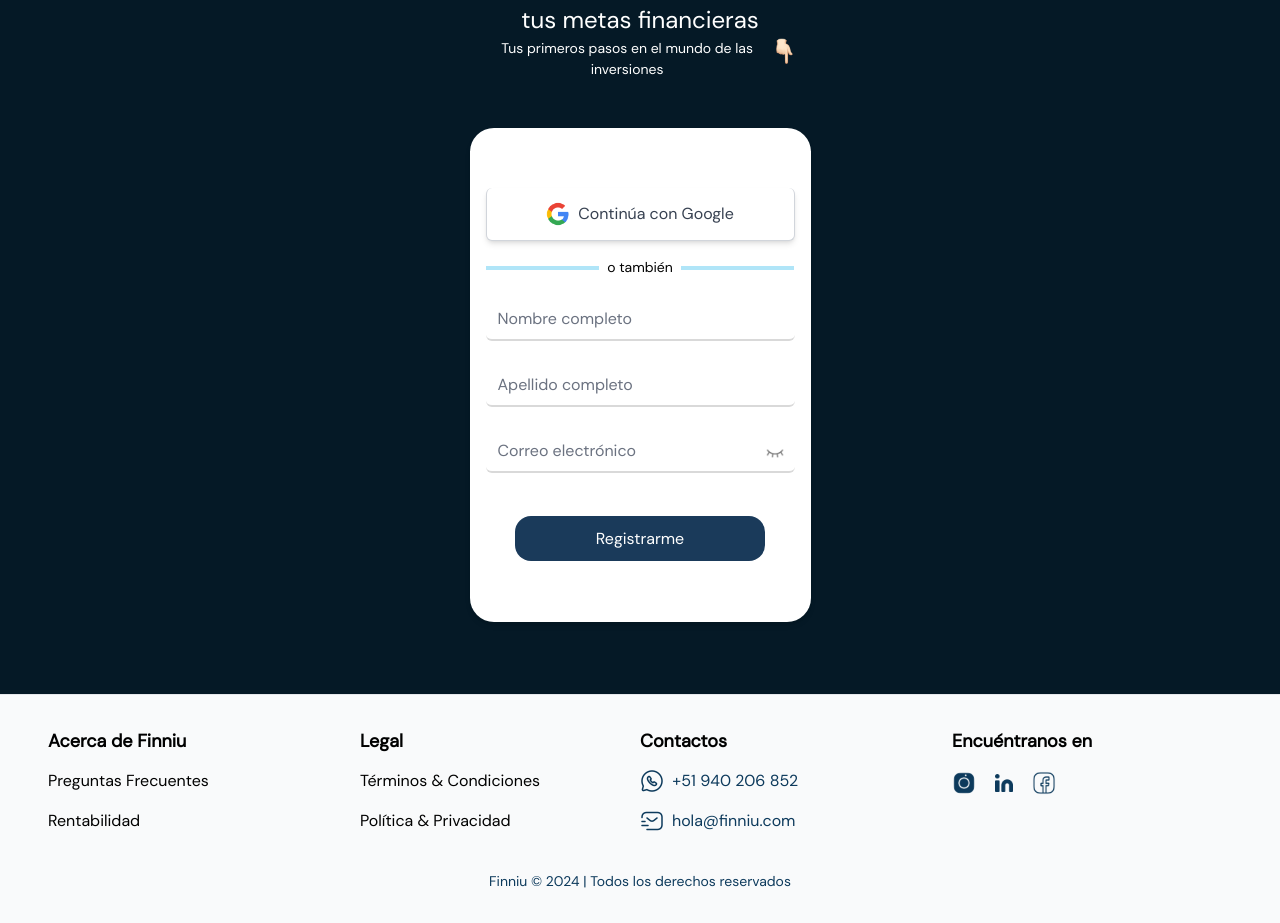
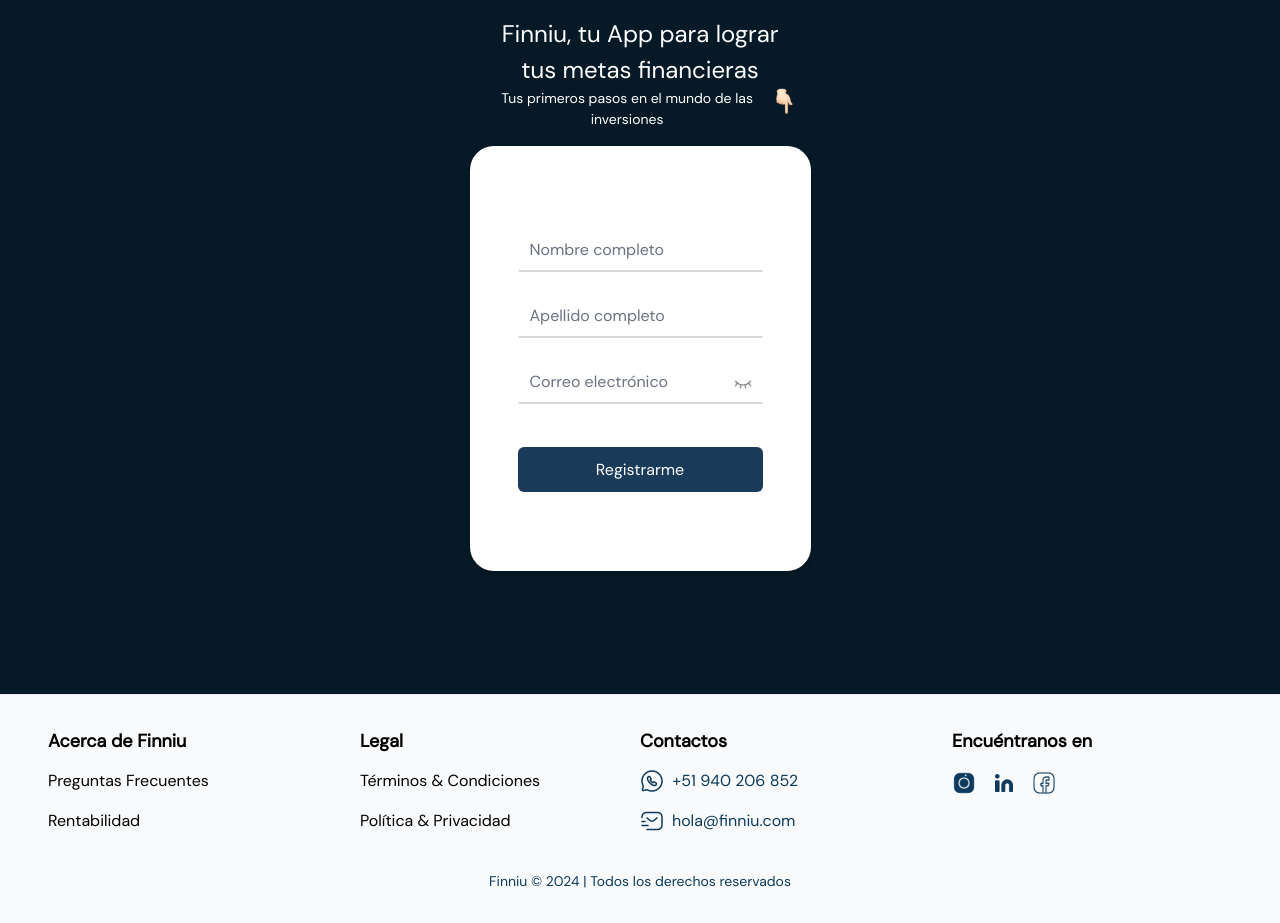
Before and after one commit to IngridC10/Finniu-LandingPage, a Next.js app: page / in a window 1280 px wide. Shown: the part 5184-6107 px from the top of the page. Built offline with nearby package versions, Linux system fonts and the light colour scheme.

Commit message:
register section

```diff
--- a/app/components/Section-7/RegisterSection.tsx
+++ b/app/components/Section-7/RegisterSection.tsx
@@ -24,11 +24,11 @@
           </div>
         </div>
 
-        <div className="bg-white  2xl:p-16 flex flex-col justify-center  p-4 rounded-3xl shadow-md   w-[341px]    2xl:w-[545px]   h-[494px] 2xl:h-[568px] mt-12  m-auto ">
+        <div className="bg-white  2xl:p-16 flex flex-col justify-center  p-12 rounded-3xl shadow-md   w-[341px]    2xl:w-[545px]   h-[425px] 2xl:h-[568px] mt-4  m-auto ">
           <h2 className="text-2xl mb-6 text-center hidden 2xl:block">
             Regístrate para recibir mayor información
           </h2>
-          <button className="w-full bg-white border-t-0 border shadow-md border-gray-300 text-gray-700 py-6 rounded-md flex items-center justify-center mb-4 h-[53px]">
+          {/* <button className="w-full bg-white border-t-0 border shadow-md border-gray-300 text-gray-700 py-6 rounded-md flex items-center justify-center mb-4 h-[53px]">
             <Image
               src={Google}
               alt="Google-Logo"
@@ -37,14 +37,14 @@
               className="w-6 h-6 mr-2"
             />
             Continúa con Google
-          </button>
-          <div className="flex items-center justify-center mb-4">
+          </button> */}
+          {/* <div className="flex items-center justify-center mb-4">
             <span className="border-2 border-lightBlueColor w-full"></span>
             <span className="mx-2 text-[14px] text-center text-blackColorText whitespace-nowrap">
               o también
             </span>
             <span className="border-2 border-lightBlueColor w-full"></span>
-          </div>
+          </div> */}
           <form className="  leading-[50px]   2xl:leading-[51px]">
             <div className="mb-4">
               <label className="sr-only">Nombre completo</label>
@@ -53,7 +53,7 @@
                 id="name"
                 name="nombre"
                 placeholder="Nombre completo"
-                className="w-full px-3 py-2  border-2 border-t-0 border-r-0 border-l-0 border-grayColorLine rounded-md"
+                className="w-full px-3 py-2  border-2 border-t-0 border-r-0 border-l-0 border-grayColorLine rounded-sm"
               />
             </div>
             <div className="mb-4">
@@ -65,7 +65,7 @@
                 id="last-name"
                 name="apellido"
                 placeholder="Apellido completo"
-                className="w-full px-3  border-r-0 border-l-0  border-t-0 py-2 border-2 border-grayColorLine rounded-md "
+                className="w-full px-3  border-r-0 border-l-0  border-t-0 py-2 border-2 border-grayColorLine rounded-sm "
               />
             </div>
             <div className="mb-10">
@@ -76,7 +76,7 @@
                   id="email"
                   name="email"
                   placeholder="Correo electrónico"
-                  className="w-full px-3 py-2 border-2 border-l-0 border-t-0 border-r-0 border-grayColorLine rounded-md focus:outline-none focus:ring focus:border-blue-300"
+                  className="w-full px-3 py-2 border-2 border-l-0 border-t-0 border-r-0 border-grayColorLine rounded-sm focus:outline-none focus:ring focus:border-blue-300"
                 />
                 <div className="absolute top-4  right-[10px]  2xl:right-0  2xl:left-96 h-[10px] w-[20px]  2xl:w-[30px] 2xl:h-[20px] ">
                   <Image
@@ -90,7 +90,7 @@
             </div>
             <ButtonComponent
               text="Registrarme"
-              className="bg-blueColorButton text-white  text-[16px]    2xl:text-[20px] rounded-2xl    w-[250px]   2xl:w-[320px]    h-[45px] 2xl:h-[57px]"
+              className="bg-blueColorButton text-white  text-[16px]    2xl:text-[20px] rounded-md   w-[250px]   2xl:w-[416px]    h-[45px] 2xl:h-[57px]"
             />
           </form>
         </div>
```
